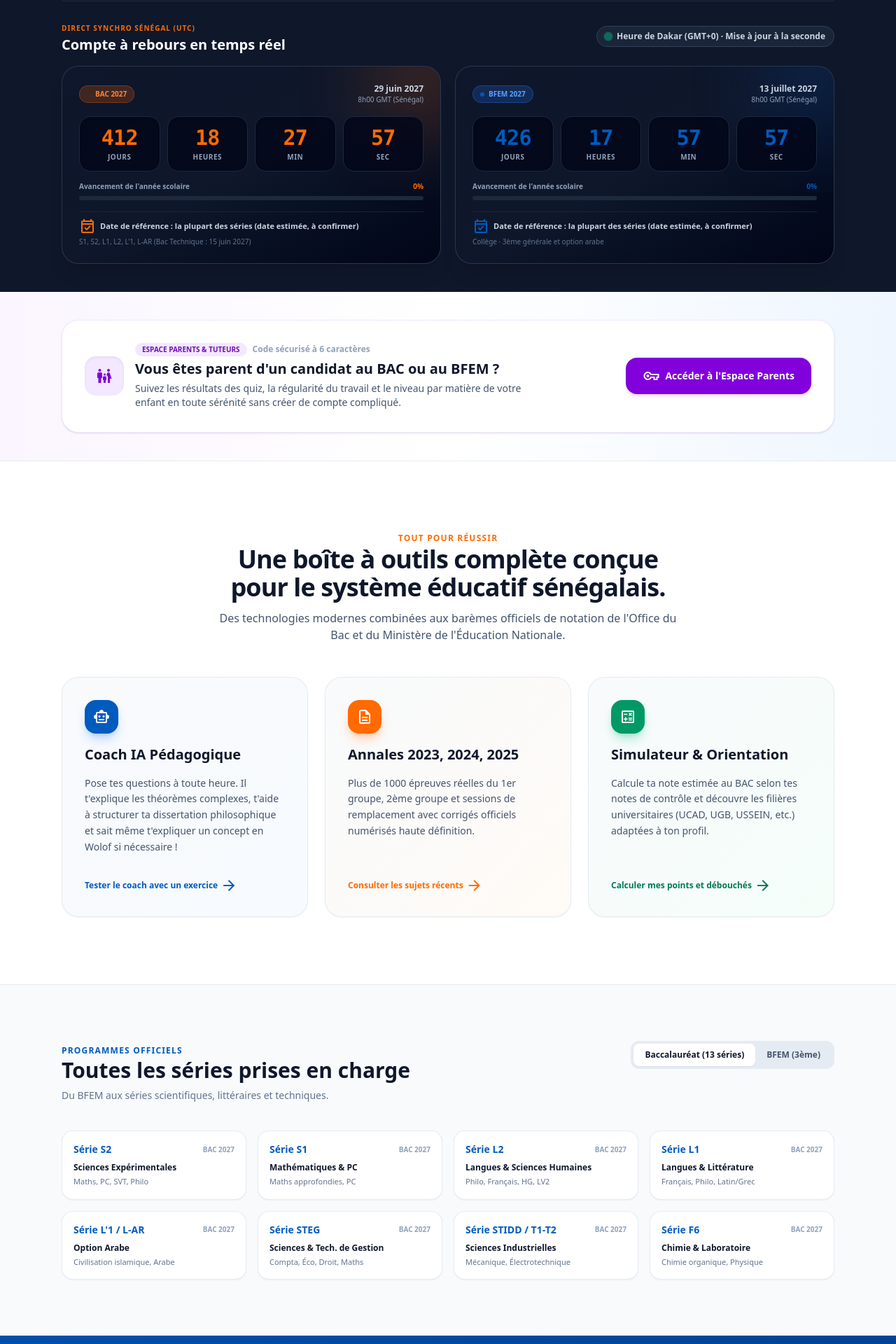
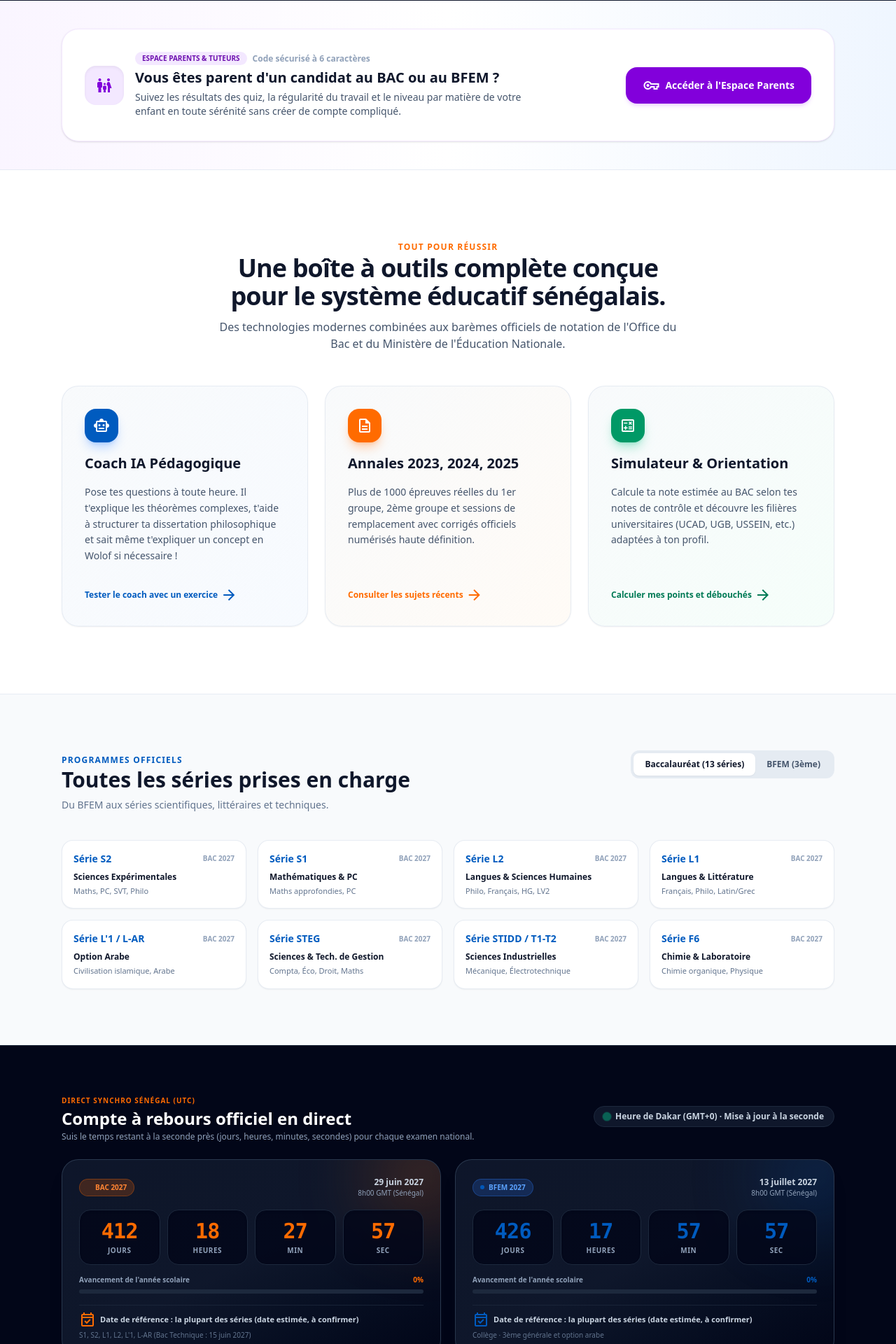
Before and after one commit to niangamadou530-afk/gsn-app, a Next.js app: page /prep in a window 1280 px wide. Shown: the part 1180-3100 px from the top of the page at 70% size. Built offline with nearby package versions, Linux system fonts and the light colour scheme; no server answers.

Commit message:
refactor(prep): remove live exam countdowns
Clean up the exam preparation page by removing the real-time countdown section.

```diff
--- a/src/app/prep/page.tsx
+++ b/src/app/prep/page.tsx
@@ -305,29 +305,6 @@ export default function PrepLandingPage() {
               </div>
             </div>
           </div>
-
-          {/* Live Real-Time Countdowns for BAC & BFEM (Days, Hours, Minutes, Seconds) */}
-          <div className="pt-2 space-y-4">
-            <div className="flex flex-col sm:flex-row sm:items-center justify-between gap-2 border-t border-slate-800 pt-6">
-              <div>
-                <span className="text-[10px] font-black uppercase tracking-widest text-[#FF6B00]">
-                  Direct Synchro Sénégal (UTC)
-                </span>
-                <h3 className="text-lg sm:text-xl font-extrabold text-white">
-                  Compte à rebours en temps réel
-                </h3>
-              </div>
-              <div className="inline-flex items-center gap-2 px-3 py-1.5 rounded-full bg-slate-800/80 border border-slate-700 text-slate-300 text-xs font-semibold">
-                <span className="w-2 h-2 rounded-full bg-emerald-400 animate-ping" />
-                <span>Heure de Dakar (GMT+0) · Mise à jour à la seconde</span>
-              </div>
-            </div>
-
-            <div className="grid grid-cols-1 md:grid-cols-2 gap-5">
-              <LiveExamCountdownCard examId="BAC" themeColor="orange" />
-              <LiveExamCountdownCard examId="BFEM" themeColor="blue" />
-            </div>
-          </div>
         </div>
       </section>
 
@@ -506,6 +483,34 @@ export default function PrepLandingPage() {
         </div>
       </section>
 
+      {/* Live Real-Time Countdowns (Direct Synchro UTC Sénégal) - Juste après Programmes officiels */}
+      <section className="py-12 sm:py-16 bg-slate-950 text-white border-t border-b border-slate-800">
+        <div className="max-w-6xl mx-auto px-4 sm:px-6 space-y-6">
+          <div className="flex flex-col sm:flex-row sm:items-center justify-between gap-3">
+            <div>
+              <span className="text-[10px] font-black uppercase tracking-widest text-[#FF6B00]">
+                Direct Synchro Sénégal (UTC)
+              </span>
+              <h3 className="text-xl sm:text-2xl font-extrabold text-white">
+                Compte à rebours officiel en direct
+              </h3>
+              <p className="text-xs text-slate-400 mt-0.5">
+                Suis le temps restant à la seconde près (jours, heures, minutes, secondes) pour chaque examen national.
+              </p>
+            </div>
+            <div className="inline-flex items-center gap-2 px-3.5 py-1.5 rounded-full bg-slate-900 border border-slate-800 text-slate-300 text-xs font-semibold self-start sm:self-auto">
+              <span className="w-2 h-2 rounded-full bg-emerald-400 animate-ping" />
+              <span>Heure de Dakar (GMT+0) · Mise à jour à la seconde</span>
+            </div>
+          </div>
+
+          <div className="grid grid-cols-1 md:grid-cols-2 gap-5">
+            <LiveExamCountdownCard examId="BAC" themeColor="orange" />
+            <LiveExamCountdownCard examId="BFEM" themeColor="blue" />
+          </div>
+        </div>
+      </section>
+
       {/* Call to action banner */}
       <section className="py-16 bg-gradient-to-tr from-[#005bbf] to-[#004493] text-white">
         <div className="max-w-4xl mx-auto px-4 sm:px-6 text-center space-y-6">
```
